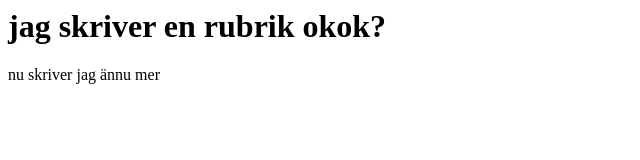
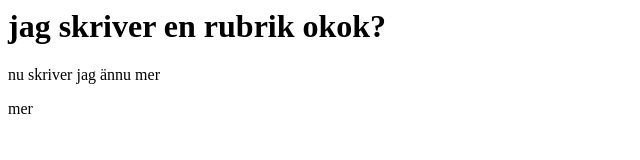
Before and after one commit to VilmaNilsson/VILMATESTAR, a plain HTML site: page index.html in a window 1280 px wide. Shown: the full height of the page, 0-640 px from the left. Drawn offline with Linux system fonts and the light colour scheme.

Commit message:
lkjh
jko

```diff
--- a/index.html
+++ b/index.html
@@ -2,3 +2,4 @@
 
 
 <p>nu skriver jag ännu mer</p>
+<p>mer</p>
```
